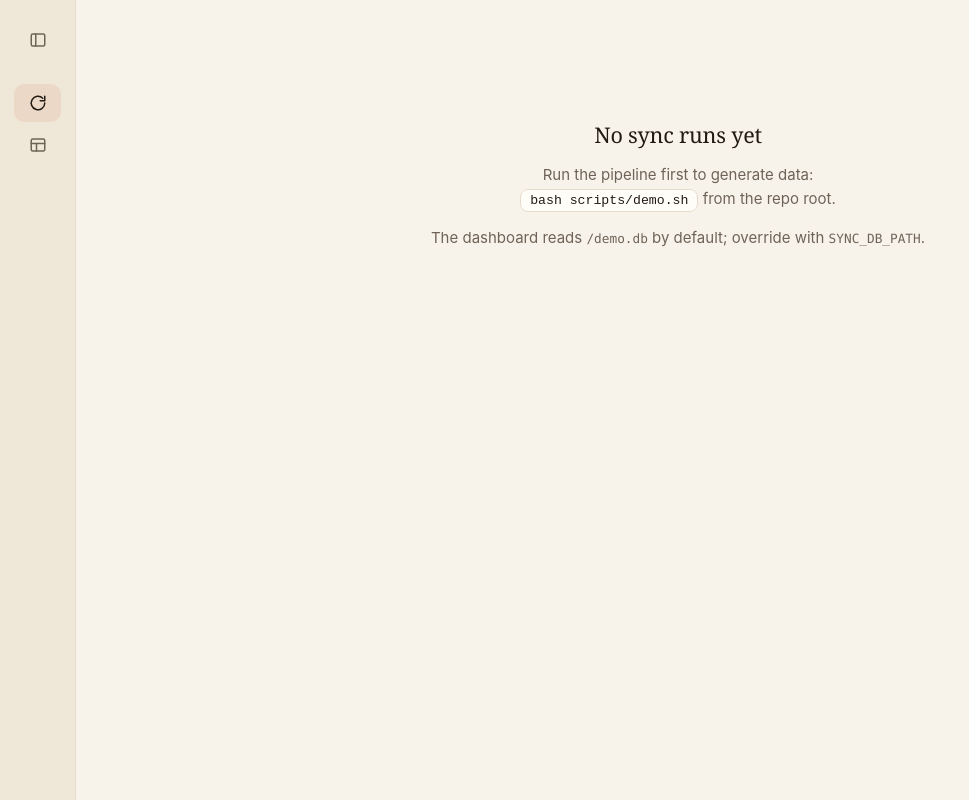
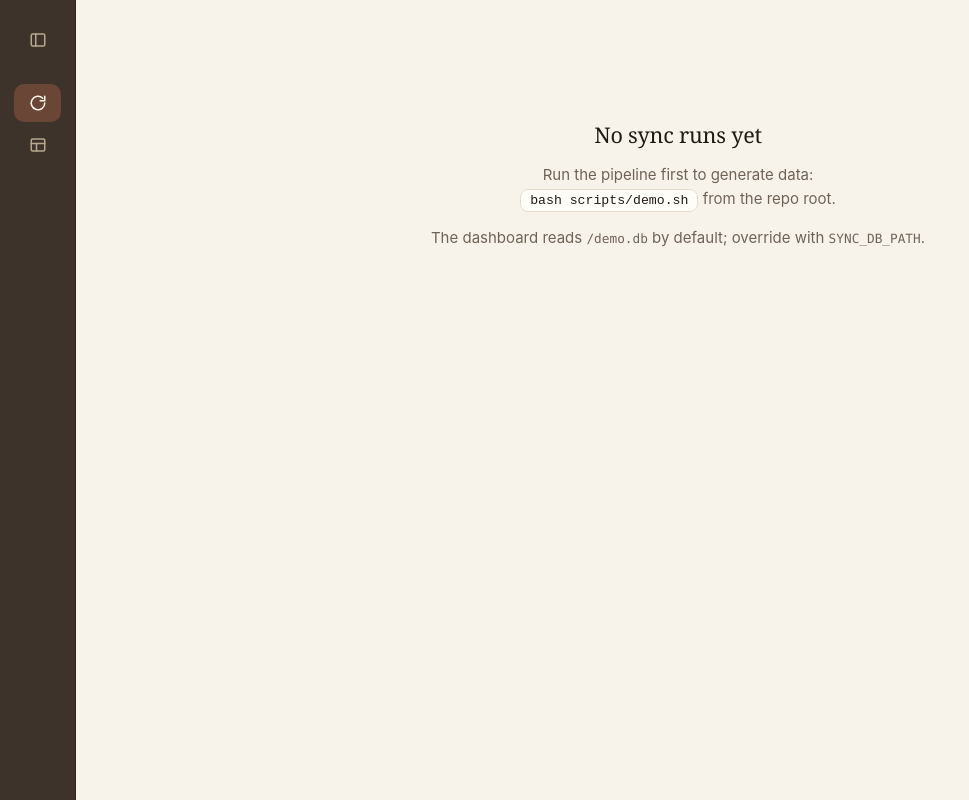
Before and after one commit to xtremeprocoder/partner-integration-pipeline, a Next.js app in the folder dashboard/: page / in a window 1280 px wide. Shown: the whole page, without its empty margins (0-969 px from the left). Built offline with nearby package versions, Linux system fonts and the light colour scheme.

Commit message:
West Elm walnut sidebar

```diff
--- a/dashboard/app/globals.css
+++ b/dashboard/app/globals.css
@@ -81,8 +81,8 @@ a:hover {
 .sidebar {
   width: 264px;
   flex: 0 0 264px;
-  background: #efe8d9;
-  border-right: 1px solid var(--border);
+  background: #3e332a;
+  border-right: 1px solid #2c231b;
   padding: 20px 16px;
   display: flex;
   flex-direction: column;
@@ -120,14 +120,14 @@ a:hover {
   border: 1px solid transparent;
   border-radius: 10px;
   background: transparent;
-  color: var(--muted);
+  color: #b7a88f;
   cursor: pointer;
   flex: 0 0 auto;
 }
 
 .sidebar-toggle:hover {
-  background: rgba(217, 119, 87, 0.1);
-  color: var(--ink);
+  background: rgba(255, 255, 255, 0.08);
+  color: #f3ecdd;
 }
 
 .sidebar .brand {
@@ -137,7 +137,7 @@ a:hover {
   font-family: Georgia, "Times New Roman", serif;
   font-size: 1.05rem;
   line-height: 1.25;
-  color: var(--ink);
+  color: #f3ecdd;
   padding: 0 4px;
   white-space: nowrap;
 }
@@ -166,7 +166,7 @@ a:hover {
   display: flex;
   align-items: center;
   gap: 12px;
-  color: var(--muted);
+  color: #b7a88f;
   font-size: 0.95rem;
   padding: 10px 12px;
   border-radius: 10px;
@@ -184,13 +184,13 @@ a:hover {
 
 .sidebar nav a:hover {
   text-decoration: none;
-  background: rgba(217, 119, 87, 0.08);
-  color: var(--ink);
+  background: rgba(255, 255, 255, 0.07);
+  color: #f5efe4;
 }
 
 .sidebar nav a.active {
-  background: rgba(217, 119, 87, 0.14);
-  color: var(--ink);
+  background: rgba(217, 119, 87, 0.28);
+  color: #fbf7ee;
   font-weight: 600;
 }
 
```
